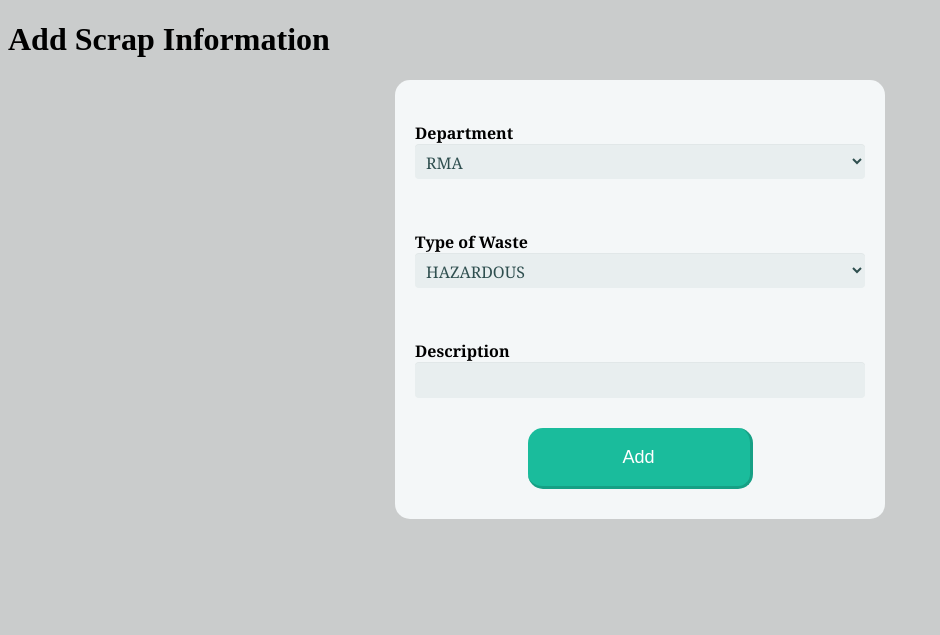
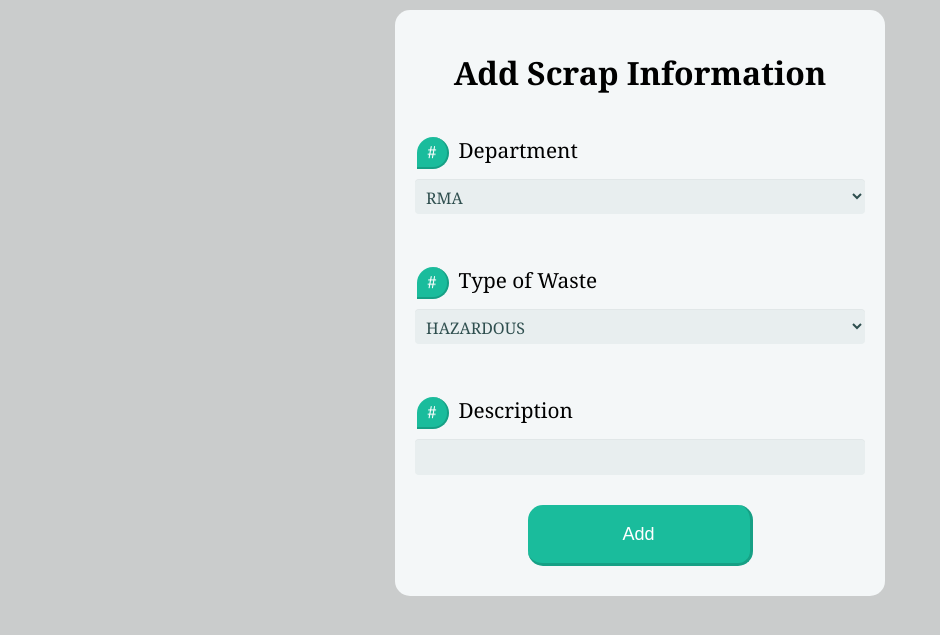
Before and after one commit to nikhilranjan7/smartlink-scrap-management, a Django app: page /scr/add/ in a window 1280 px wide. Shown: the top 635 px of the page, without its empty margins (0-940 px from the left). Run offline with Django 3.2, Linux system fonts and the light colour scheme.

Commit message:
front end added

```diff
--- a/scrap/templates/scr/add.html
+++ b/scrap/templates/scr/add.html
@@ -123,25 +123,30 @@
     background-color: #cacccc;
 }
 
+
     </style>
   </head>
 
   <body>
+
+      <div class="form-style-5">
 		<h1>Add Scrap Information</h1>
-      <div class="form-style-5">
       <form id="MyModelForm" method="post" action="/scr/add/">
         {% csrf_token %}
         {% for hidden in form.hidden_fields %}
             {{ hidden }}
         {% endfor %}
+
 		{% for field in form.visible_fields %}
-        <b>
+
         <br>
               {{ field.errors }}
+			  <legend><span class="number">#</span>
               {{ field.help_text }}
+			  </legend>
               {{ field }}
         </br>
-        </b>
+
         {% endfor %}
         <input type="submit" name="submit" value="Add" />
       </form>
```
Lines whose indentation alone changed are shown as unchanged.
